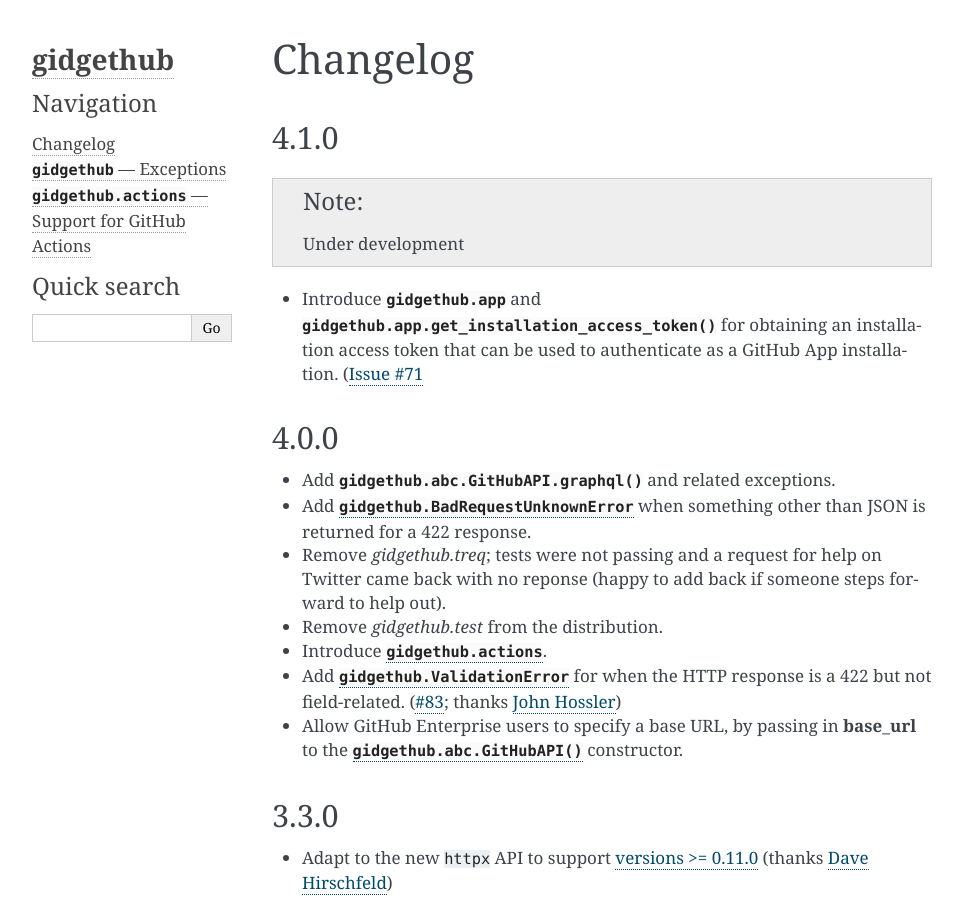
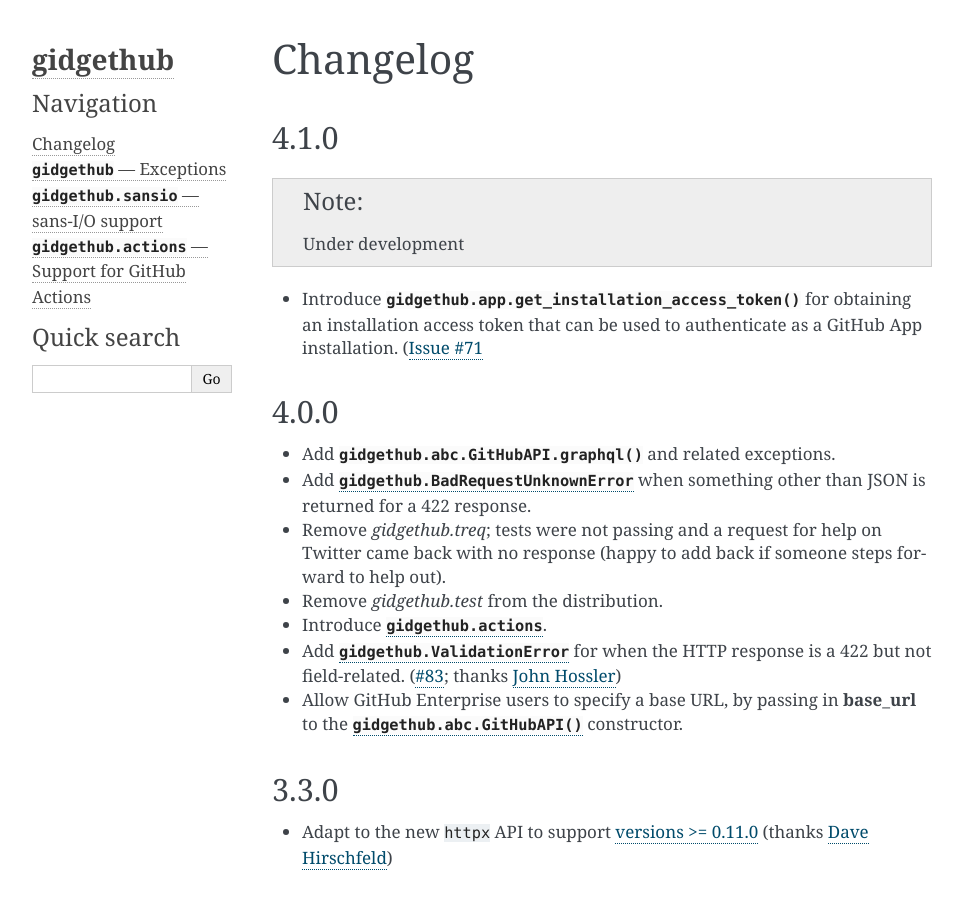
Before and after one commit to gidgethub/gidgethub, a Sphinx documentation site: the page built from docs/changelog.rst, in a window 1280 px wide and 900 px high. Shown: the whole window, without its empty margins (148-1111 px from the left). Built offline with Sphinx 7.4.7, drawn with Linux system fonts in a browser that asks for light colours; pages that are not in the unit, such as notebooks, are missing from menus.

Commit message:
add app documentation

```diff
--- a/docs/changelog.rst
+++ b/docs/changelog.rst
@@ -7,7 +7,7 @@
 .. note::
    Under development
 
-- Introduce :mod:`gidgethub.app` and :meth:`gidgethub.app.get_installation_access_token`
+- Introduce :meth:`gidgethub.app.get_installation_access_token`
   for obtaining an installation access token that can be used to authenticate as
   a GitHub App installation. (`Issue #71 <https://github.com/brettcannon/gidgethub/issues/71>`_
 
@@ -18,7 +18,7 @@
 - Add :exc:`gidgethub.BadRequestUnknownError` when something other than JSON is
   returned for a 422 response.
 - Remove `gidgethub.treq`; tests were not passing and a request for help on
-  Twitter came back with no reponse (happy to add back if someone steps forward
+  Twitter came back with no response (happy to add back if someone steps forward
   to help out).
 - Remove `gidgethub.test` from the distribution.
 - Introduce :mod:`gidgethub.actions`.
--- a/docs/index.rst
+++ b/docs/index.rst
@@ -130,6 +130,7 @@
    __init__
    sansio
    actions
+   app
    routing
    abc
    aiohttp
```
Also changed, not shown: docs/app.rst (added, +33 -0 lines), docs/sansio.rst (+0 -31 lines).
